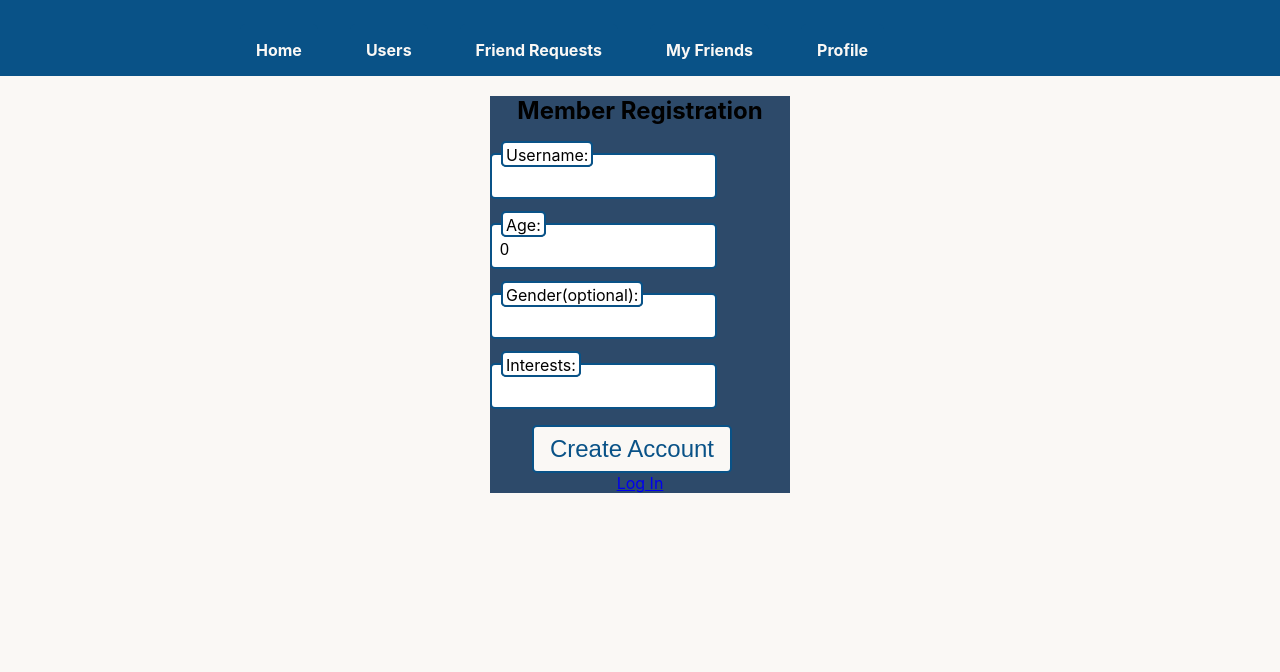
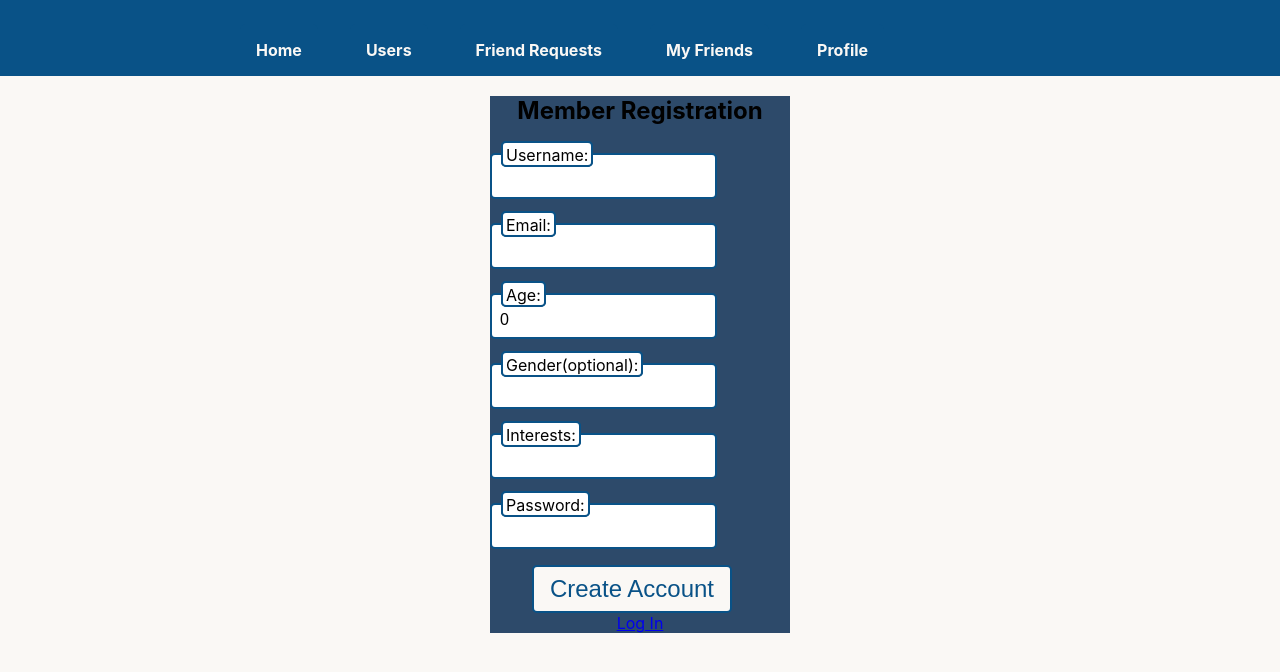
Before and after one commit to iss6518/commnGroundIccha, a React (Create React App) app: page /createaccount in a window 1280 px wide. Shown: the top 672 px of the page. Built offline with nearby package versions, Linux system fonts and the light colour scheme; no server answers.

Commit message:
added an email and password field for createAccount

```diff
--- a/src/Components/createAccount/createAccountForm.jsx
+++ b/src/Components/createAccount/createAccountForm.jsx
@@ -3,6 +3,12 @@ import React, { useState } from "react";
 import { BACKEND_URL } from '../../constants';
 
 const USERS_ENDPOINT = `${BACKEND_URL}/users`;
+
+/*
+TODO:
+* need success message & clear out form once user clicks create account
+* need to redirect to login page once user creates account
+*/
 
 function CreateAccountForm({ onSubmit }) {
 
@@ -11,8 +17,8 @@ function CreateAccountForm({ onSubmit }) {
   const [age, setAge] = useState(0);
   const [gender, setGender] = useState('');
   const [interests, setInterest] = useState('');
-  //const [email, setEmail] = useState('');
-  //const [password, setPassword] = useState('');
+  const [email, setEmail] = useState('');
+  const [password, setPassword] = useState('');
   const [error, setError] = useState("");
 
   // functions to handle user inputs for username & password (triggered on state change)
@@ -20,8 +26,8 @@ function CreateAccountForm({ onSubmit }) {
   const changeAge = (event) => { setAge(event.target.value); };
   const changeGender = (event) => { setGender(event.target.value); };
   const changeInterest = (event) => { setInterest(event.target.value); };
-  //const changeEmail = (event) => { setEmail(event.target.value); };
-  //const changePassword = (event) => { setPassword(event.target.value); };
+  const changeEmail = (event) => { setEmail(event.target.value); };
+  const changePassword = (event) => { setPassword(event.target.value); };
 
 
   const createAccount = async (data) => {
@@ -36,7 +42,7 @@ function CreateAccountForm({ onSubmit }) {
   // called when create account button is pressed
   const handleSubmit = (event) => {
     event.preventDefault();
-    createAccount({user_name, age, gender, interests});
+    createAccount({user_name, age, gender, interests, email, password});
   };
 
   return (
@@ -51,6 +57,16 @@ function CreateAccountForm({ onSubmit }) {
             value={user_name}
             onChange={changeName}
             name="user_name"
+            required
+          />
+
+          <label htmlFor="email">Email: </label>
+          <input
+            type="text"
+            id="email"
+            value={email}
+            onChange={changeEmail}
+            name="email"
             required
           />
 
@@ -83,6 +99,16 @@ function CreateAccountForm({ onSubmit }) {
             required
           />
 
+          <label htmlFor="password">Password: </label>
+          <input
+            type="text"
+            id="password"
+            value={password}
+            onChange={changePassword}
+            name="password"
+            required
+          />
+
           <button type="submit" onClick={handleSubmit}>Create Account</button>
           <div className="links">
               <a href="login">Log In</a>
```
